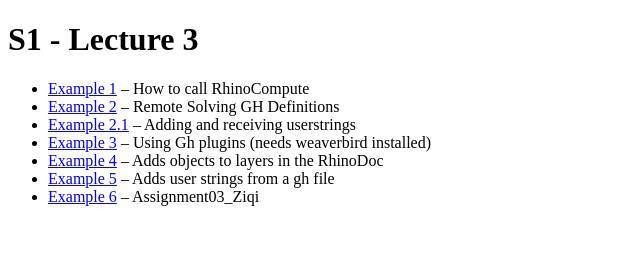
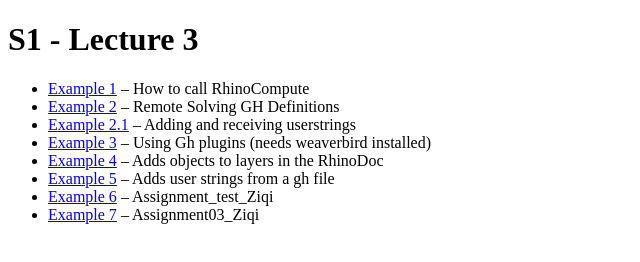
Before and after one commit to iaac-macad/assignment-03-ziqicui001, a plain HTML site: page index.html in a window 1280 px wide. Shown: the whole page, without its empty margins (0-640 px from the left). Drawn offline with Linux system fonts and the light colour scheme.

Commit message:
Update index.html

```diff
--- a/index.html
+++ b/index.html
@@ -13,7 +13,8 @@
             <li><a href="./example3/">Example 3</a> – Using Gh plugins (needs weaverbird installed)</li>
             <li><a href="./example4/">Example 4</a> – Adds objects to layers in the RhinoDoc</li>
             <li><a href="./example5/">Example 5</a> – Adds user strings from a gh file</li>
-            <li><a href="./example6/">Example 6</a> – Assignment03_Ziqi</li>
+            <li><a href="./example6/">Example 6</a> – Assignment_test_Ziqi</li>
+            <li><a href="./example7/">Example 7</a> – Assignment03_Ziqi</li>
         </ul>
     </body>
 </html>
```
